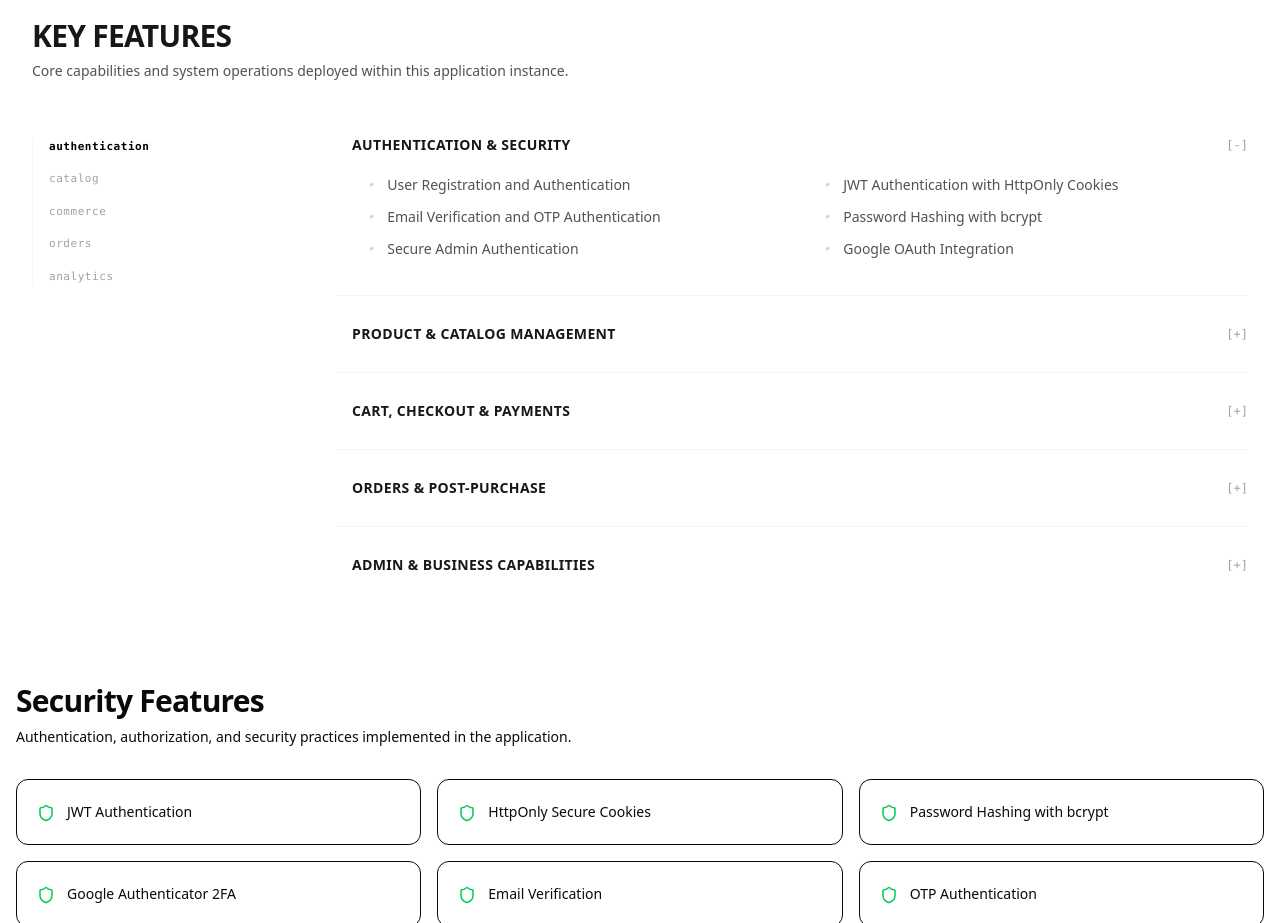
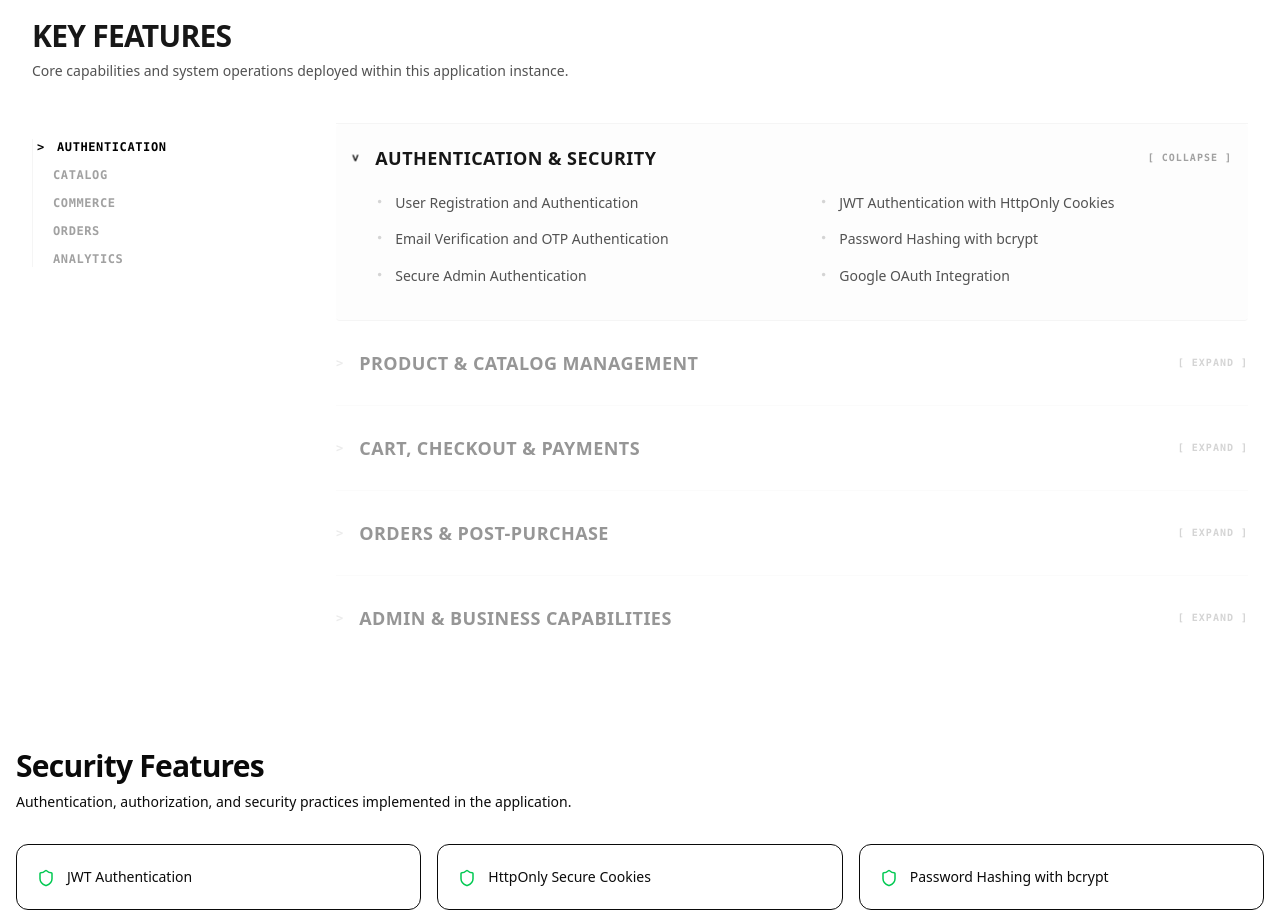
Before and after one commit to md-faizanahmad/Md_Faizan_Ahmad_Portfolio, a Next.js app: page /projects/mystore-admin-dashboard in a window 1280 px wide. Shown: the part 2580-3503 px from the top of the page. Built offline with nearby package versions, Linux system fonts and the light colour scheme.

Commit message:
feat: integrate intersection observer to apply scroll-aware visual states to features index

```diff
--- a/src/components/projects/components/ProjectFeatures.tsx
+++ b/src/components/projects/components/ProjectFeatures.tsx
@@ -1,6 +1,6 @@
 "use client";
 
-import { useState } from "react";
+import { useState, useEffect, useRef } from "react";
 
 interface ProjectFeaturesProps {
   features: Record<string, string[]>;
@@ -9,7 +9,14 @@ interface ProjectFeaturesProps {
 export default function ProjectFeatures({ features }: ProjectFeaturesProps) {
   const [openCategory, setOpenCategory] = useState<string | null>(
     Object.keys(features)[0] || null,
-  ); // Defaults to opening the first architectural category module
+  );
+
+  // Track which section is currently centered in the browser viewport
+  const [activeScrollSection, setActiveScrollSection] = useState<string | null>(
+    Object.keys(features)[0] || null,
+  );
+
+  const containerRef = useRef<HTMLDivElement>(null);
 
   const formatTitle = (title: string) => {
     const titles: Record<string, string> = {
@@ -27,13 +34,57 @@ export default function ProjectFeatures({ features }: ProjectFeaturesProps) {
     setOpenCategory(openCategory === category ? null : category);
   };
 
+  // Click handler to manually navigate and sync focus targets
+  const handleSidebarClick = (category: string) => {
+    setOpenCategory(category);
+    setActiveScrollSection(category);
+
+    const element = document.getElementById(`feature-section-${category}`);
+    if (element) {
+      element.scrollIntoView({ behavior: "smooth", block: "center" });
+    }
+  };
+
+  useEffect(() => {
+    const observerOptions = {
+      root: null, // target browser viewport bounds
+      rootMargin: "-20% 0px -60% 0px", // triggers action when item is near top-center of view
+      threshold: 0,
+    };
+
+    const handleIntersection = (entries: IntersectionObserverEntry[]) => {
+      entries.forEach((entry) => {
+        if (entry.isIntersecting) {
+          const categoryId = entry.target.getAttribute("data-category");
+          if (categoryId) {
+            setActiveScrollSection(categoryId);
+            // Optional: Auto-expand the item on scroll by uncommenting the line below
+            // setOpenCategory(categoryId);
+          }
+        }
+      });
+    };
+
+    const observer = new IntersectionObserver(
+      handleIntersection,
+      observerOptions,
+    );
+
+    // Scan DOM tree inside container wrapper tracking all layout blocks
+    const sections = containerRef.current?.querySelectorAll("[data-category]");
+    sections?.forEach((section) => observer.observe(section));
+
+    return () => {
+      sections?.forEach((section) => observer.unobserve(section));
+    };
+  }, [features]);
+
   if (!Object.keys(features).length) return null;
 
   return (
     <section className="w-full bg-white text-black transition-colors duration-300 dark:bg-black dark:text-white select-none">
-      {/* Structural layout alignment boundaries matching overview/gallery wrappers */}
       <div className="mx-auto max-w-7xl px-4 py-12 sm:px-6 lg:px-8">
-        {/* Standout Section Header Group */}
+        {/* Section Header */}
         <div className="space-y-1.5 max-w-4xl text-left mb-10">
           <h2 className="text-xl font-extrabold uppercase tracking-tight sm:text-2xl md:text-3xl font-sans text-neutral-900 dark:text-white">
             Key Features
@@ -46,72 +97,105 @@ export default function ProjectFeatures({ features }: ProjectFeaturesProps) {
 
         {/* Master Asymmetric Layout Grid Structure */}
         <div className="grid gap-10 lg:grid-cols-[240px_1fr] lg:gap-16">
-          {/* LEFT INDEX TRACK - Sidebar registry guide list */}
+          {/* LEFT INDEX TRACK - Sidebar Dynamic Scroll Highlighter Nav */}
           <aside className="hidden lg:block">
-            <div className="sticky top-32 space-y-4 border-l border-neutral-100 dark:border-neutral-900 pl-4 text-[11px] font-mono text-neutral-400 dark:text-neutral-500 uppercase tracking-wider">
-              <div className="text-neutral-300 dark:text-neutral-700 font-bold"></div>
-              {Object.keys(features).map((category) => (
+            <div className="sticky top-32 space-y-4 border-l border-neutral-100 dark:border-neutral-900 pl-4">
+              <div className="text-xs font-bold font-mono uppercase tracking-widest text-neutral-300 dark:text-neutral-700"></div>
+              <nav
+                className="space-y-3"
+                aria-label="Feature tracking scroll navigation"
+              >
+                {Object.keys(features).map((category) => {
+                  const isCurrentlyViewed = activeScrollSection === category;
+                  return (
                     <button
                       key={category}
-                  onClick={() => toggleCategory(category)}
-                  className={`block text-left transition-colors duration-150 ${
-                    openCategory === category
-                      ? "text-black dark:text-white font-bold"
-                      : "hover:text-black dark:hover:text-white"
+                      onClick={() => handleSidebarClick(category)}
+                      className={`block w-full text-left text-xs font-bold font-mono uppercase tracking-wider transition-all duration-300 cursor-pointer relative pl-1 ${
+                        isCurrentlyViewed
+                          ? "text-black dark:text-white translate-x-1"
+                          : "text-neutral-400 dark:text-neutral-500 hover:text-black dark:hover:text-white"
                       }`}
                     >
+                      {isCurrentlyViewed && (
+                        <span className="absolute -left-4 text-black dark:text-white font-mono">
+                          &gt;
+                        </span>
+                      )}
                       {category}
                     </button>
-              ))}
+                  );
+                })}
+              </nav>
             </div>
           </aside>
 
-          {/* RIGHT VIEWPORT CONTENT - Interactive Progressive Disclosure List */}
-          <div className="divide-y divide-neutral-100 dark:divide-neutral-900">
+          {/* RIGHT VIEWPORT CONTENT - Dynamic Scroll-Monitored Accordions */}
+          <div
+            ref={containerRef}
+            className="divide-y divide-neutral-100 dark:divide-neutral-900 border-t border-b border-neutral-100 dark:border-neutral-900 lg:border-b-0"
+          >
             {Object.entries(features).map(([category, items]) => {
               const isOpen = openCategory === category;
+              const isCurrentlyViewed = activeScrollSection === category;
 
               return (
-                <div key={category} className="py-4 first:pt-0 last:pb-0">
-                  {/* Interactive Header Button Trigger */}
+                <div
+                  key={category}
+                  id={`feature-section-${category}`}
+                  data-category={category}
+                  className={`py-2 first:pt-0 last:pb-0 transition-all duration-500 ease-out ${
+                    isCurrentlyViewed
+                      ? "opacity-100 bg-neutral-50/40 dark:bg-neutral-900/10 px-2 sm:px-4 rounded-sm"
+                      : "opacity-45 hover:opacity-80"
+                  }`}
+                >
+                  {/* Interactive Trigger Surface */}
                   <button
                     onClick={() => toggleCategory(category)}
-                    className="group flex w-full items-center justify-between py-3 text-left transition-colors duration-150"
+                    className="group flex w-full items-center justify-between py-5 text-left transition-colors duration-150 cursor-pointer"
                     aria-expanded={isOpen}
                   >
                     <div className="flex items-center gap-4">
-                      <span className="font-mono text-xs text-neutral-300 dark:text-neutral-700 group-hover:text-black dark:group-hover:text-white transition-colors"></span>
-                      <h3 className="text-sm font-bold uppercase tracking-wide text-neutral-900 dark:text-white font-sans">
+                      <span
+                        className={`font-mono text-xs font-bold transition-transform duration-300 ${
+                          isOpen
+                            ? "rotate-90 text-black dark:text-white"
+                            : "text-neutral-300 dark:text-neutral-700 group-hover:text-black dark:group-hover:text-white"
+                        }`}
+                      >
+                        &gt;
+                      </span>
+                      <h3 className="text-base font-extrabold uppercase tracking-wide text-neutral-900 dark:text-white font-sans sm:text-lg">
                         {formatTitle(category)}
                       </h3>
                     </div>
 
-                    {/* Micro-interactive status token bracket */}
-                    <span className="font-mono text-xs text-neutral-400 group-hover:text-black dark:group-hover:text-white pl-4 transition-colors">
-                      {isOpen ? "[-]" : "[+]"}
+                    {/* UI status tracking indicator */}
+                    <span className="font-mono text-[10px] font-bold uppercase tracking-widest text-neutral-400 dark:text-neutral-500 group-hover:text-black dark:group-hover:text-white pl-4 transition-colors duration-200">
+                      {isOpen ? "[ Collapse ]" : "[ Expand ]"}
                     </span>
                   </button>
 
-                  {/* Collapsible Feature Log Panel */}
+                  {/* Collapsible Panel Area */}
                   <div
                     className={`grid transition-all duration-300 ease-in-out ${
                       isOpen
-                        ? "grid-rows-[1fr] opacity-100 pt-2 pb-5"
-                        : "grid-rows-[0fr] opacity-0"
+                        ? "grid-rows-[1fr] opacity-100 pb-6"
+                        : "grid-rows-[0fr] opacity-0 pointer-events-none"
                     }`}
                   >
-                    <div className="overflow-hidden pl-8">
-                      <ul className="grid grid-cols-1 gap-x-8 gap-y-3 sm:grid-cols-2 font-sans text-sm">
+                    <div className="overflow-hidden pl-6">
+                      <ul className="grid grid-cols-1 gap-x-8 gap-y-3.5 sm:grid-cols-2 font-sans text-sm">
                         {items.map((feature) => (
                           <li
                             key={feature}
                             className="flex items-start gap-3 text-neutral-600 dark:text-neutral-400 transition-colors hover:text-black dark:hover:text-white duration-150"
                           >
-                            {/* Replaced solid circular bullet arrays with clean inline operational symbols */}
                             <span className="font-mono text-xs text-neutral-300 dark:text-neutral-700 select-none mt-0.5">
                               &bull;
                             </span>
-                            <span>{feature}</span>
+                            <span className="leading-relaxed">{feature}</span>
                           </li>
                         ))}
                       </ul>
```
Lines whose indentation alone changed are shown as unchanged.
